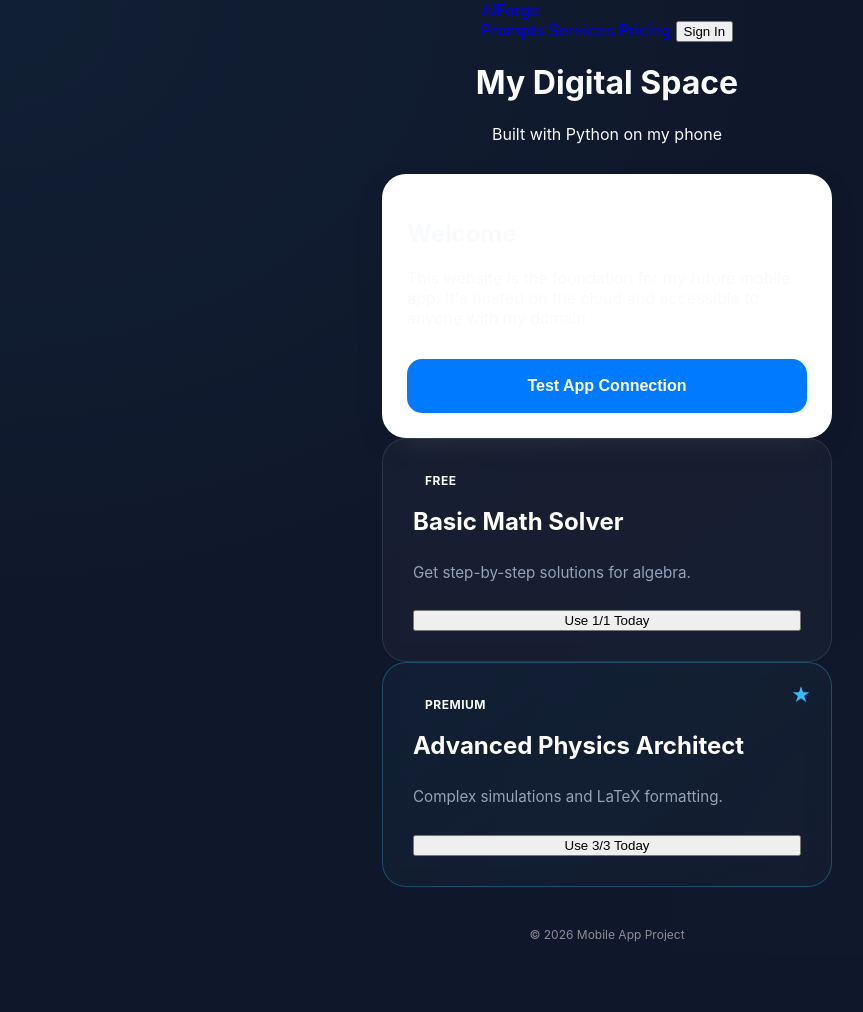
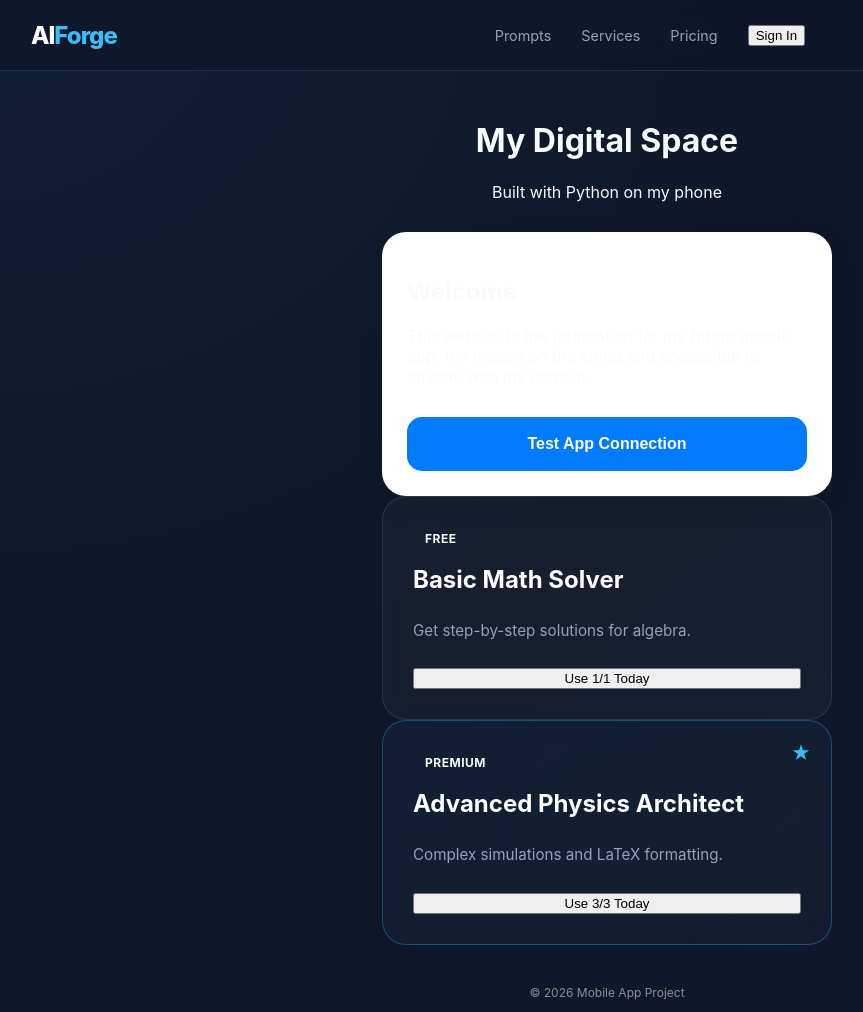
Before and after one commit to hope-corp/My_webapp, a FastAPI app: page / in a window 1280 px wide. Shown: the whole page, without its empty margins (33-896 px from the left). Before the commit the page ends 942 px from the top, so only its background shows below. Run offline with FastAPI, Linux system fonts and the light colour scheme.

Commit message:
Update style.css

```diff
--- a/static/style.css
+++ b/static/style.css
@@ -161,3 +161,76 @@ body {
     color: #64748b;
     cursor: not-allowed;
 }
+
+/* Navigation Bar Styling */
+.navbar {
+    position: fixed;
+    top: 0;
+    width: 100%;
+    height: 70px;
+    background: rgba(15, 23, 42, 0.8);
+    backdrop-filter: blur(15px);
+    border-bottom: 1px solid rgba(255, 255, 255, 0.1);
+    z-index: 1000;
+    display: flex;
+    align-items: center;
+}
+
+.nav-container {
+    width: 90%;
+    max-width: 1200px;
+    margin: 0 auto;
+    display: flex;
+    justify-content: space-between;
+    align-items: center;
+}
+
+.logo {
+    font-size: 1.5rem;
+    font-weight: 800;
+    color: #fff;
+    text-decoration: none;
+    letter-spacing: -1px;
+}
+
+.logo span { color: #38bdf8; }
+
+.nav-links {
+    display: flex;
+    gap: 30px;
+    align-items: center;
+}
+
+.nav-links a {
+    color: #94a3b8;
+    text-decoration: none;
+    font-size: 0.9rem;
+    transition: color 0.3s;
+}
+
+.nav-links a:hover { color: #38bdf8; }
+
+/* Responsive Grid Adjustments */
+@media (max-width: 768px) {
+    .nav-links {
+        display: none; /* Hide links on mobile initially */
+    }
+
+    .bento-grid {
+        grid-template-columns: 1fr; /* Stack cards vertically on phones */
+        padding: 10px;
+    }
+
+    .prompt-card {
+        width: auto; /* Allow card to take full width */
+    }
+
+    body {
+        padding-top: 100px; /* Space for the fixed navbar */
+    }
+}
+
+/* Base adjustment for Desktop to prevent content hidden under Navbar */
+body {
+    padding-top: 100px;
+}
```
